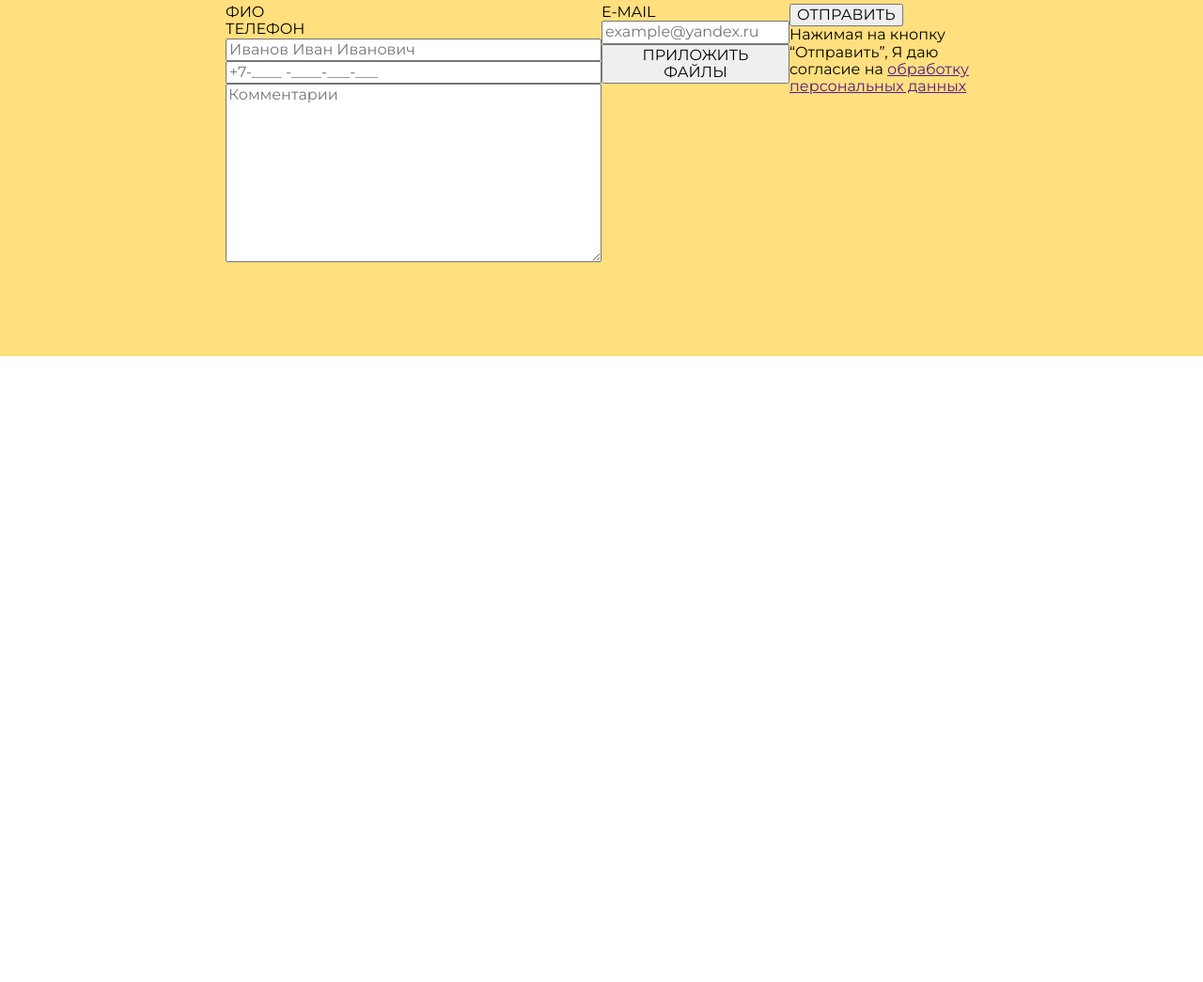
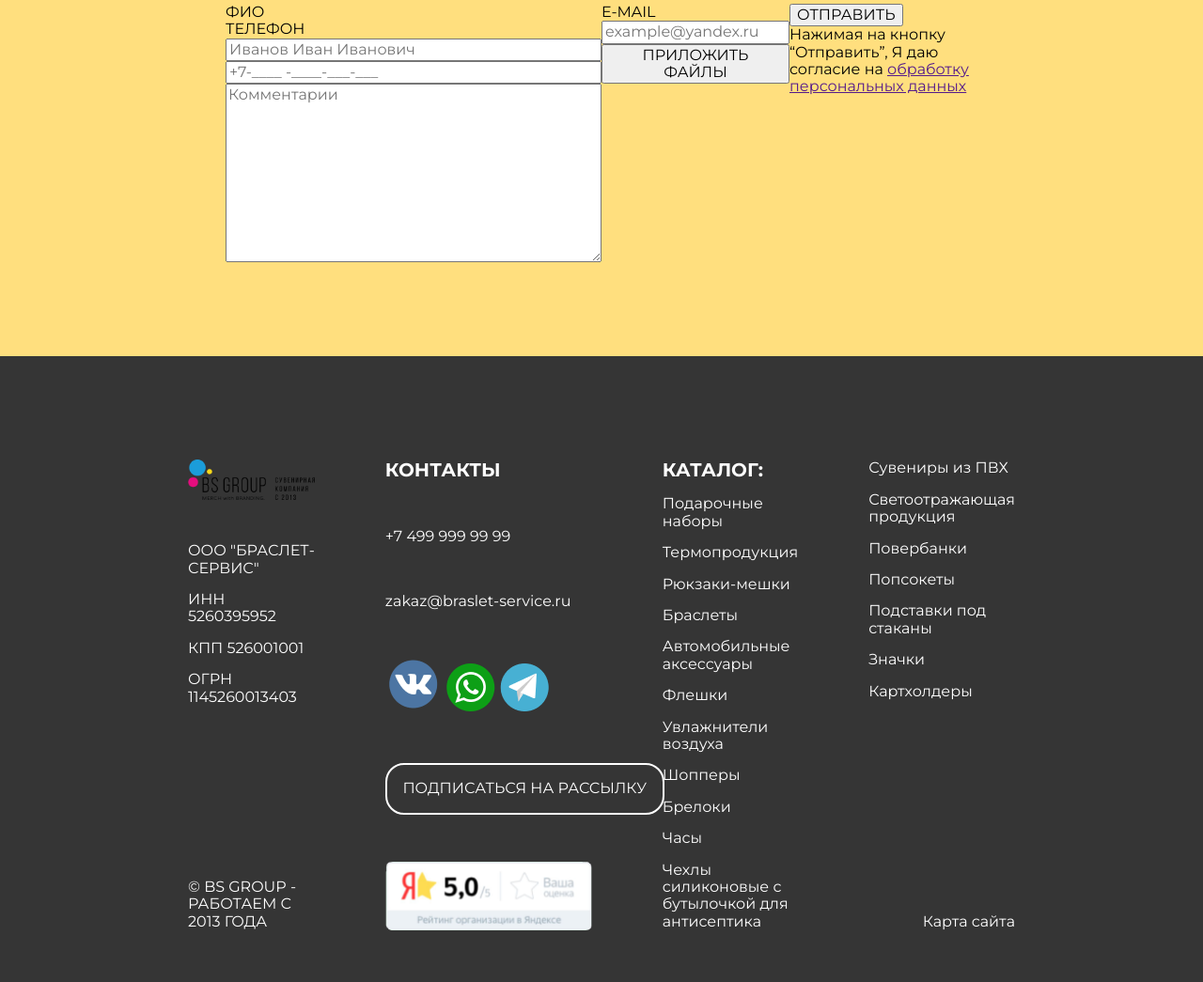
Before and after one commit to AnnaZorich/group_project_1, a plain HTML site: page index.html in a window 1280 px wide. Shown: the part 3358-4403 px from the top of the page at 94% size. Before the commit the page ends 3737 px from the top, so only its background shows below. Drawn offline with Linux system fonts and the light colour scheme.

Commit message:
footer part

```diff
--- a/index.html
+++ b/index.html
@@ -202,7 +202,59 @@
             </div>
         </div>
     </main>
-    <footer></footer>
+    <footer class="footer">
+        <div class="footer__container">
+            <div class="requisites">
+                <img src="./assets/logo-name.png" alt="logo-name">
+                <span>ООО "БРАСЛЕТ-СЕРВИС"</span>
+                <span>ИНН 5260395952</span>
+                <span>КПП 526001001</span>
+                <span>ОГРН 1145260013403</span>
+                <span>© BS GROUP - РАБОТАЕМ С 2013 ГОДА</span>
+            </div>
+            <div class="contacts">
+                <span class="title">КОНТАКТЫ</span>
+                <span>+7 499 999 99 99</span>
+                <span>zakaz@braslet-service.ru</span>
+                <div>
+                    <img src="./assets/vk.png" alt="vk">
+                    <img src="./assets/wa.png" alt="wa">
+                    <img src="./assets/tg.png" alt="tg">
+                </div>
+                <button>ПОДПИСАТЬСЯ НА РАССЫЛКУ</button>
+                <img src="./assets/ya.png" alt="ya">
+            </div>
+            <div class="catalog__links">
+                <span>КАТАЛОГ:</span>
+                <div class="catalog__links-start">
+                    <a href="">Подарочные наборы</a>
+                    <a href="">Термопродукция</a>
+                    <a href="">Рюкзаки-мешки</a>
+                    <a href="">Браслеты</a>
+                    <a href="">Автомобильные аксессуары</a>
+                    <a href="">Флешки</a>
+                    <a href="">Увлажнители воздуха</a>
+                    <a href="">Шопперы</a>
+                    <a href="">Брелоки</a>
+                    <a href="">Часы</a>
+                    <a href="">Чехлы силиконовые с бутылочкой для антисептика</a>
+                </div>
+            </div>
+            <div class="catalog__links-extension">
+                <a href="">Сувениры из ПВХ</a>
+                <a href="">Светоотражающая продукция</a>
+                <a href="">Повербанки</a>
+                <a href="">Попсокеты</a>
+                <a href="">Подставки под стаканы</a>
+                <a href="">Значки</a>
+                <a href="">Картхолдеры</a>
+                <a href="">Карта сайта</a>
+            </div>
+
+        </div>
+        </div>
+        </div>
+    </footer>
 
 </body>
 
--- a/style.css
+++ b/style.css
@@ -319,3 +319,72 @@ img {
     font-weight: 700;
     font-size: 36px;
 }
+
+.footer {
+    background-color: #353535;
+    color: white;
+}
+
+.footer__container {
+    display: flex;
+    justify-content: space-between;
+    gap: 75px;
+    padding: 110px 200px 55px 200px;
+}
+
+.footer a {
+    text-decoration: none;
+    color: white;
+}
+
+.requisites,
+.contacts,
+.catalog__links,
+.catalog__links-extension {
+    display: flex;
+    flex-direction: column;
+    width: 25%;
+    gap: 15px;
+}
+
+.requisites img {
+    margin-bottom: 30px;
+}
+
+.requisites span:nth-child(6) {
+    margin-top: auto;
+}
+
+.contacts {
+    justify-content: space-between;
+}
+
+.contacts button {
+    width: 297px;
+    height: 55px;
+    border-radius: 20px;
+    border: 2px solid #FFFFFF;
+    background-color: #353535;
+    color: white;
+}
+
+.catalog__links {
+    display: flex;
+}
+
+.catalog__links-start {
+    display: flex;
+    flex-direction: column;
+    gap: 15px;
+}
+
+.catalog__links-extension a:nth-child(8) {
+    margin-top: auto;
+    text-align: right;
+}
+
+.title,
+.catalog__links span {
+    font-weight: 700;
+    font-size: 20px;
+}
```
